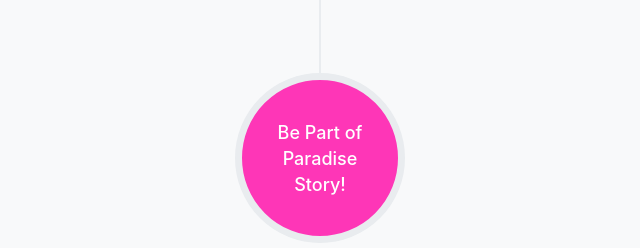
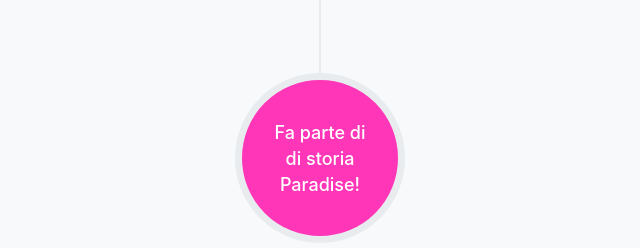
Before and after one commit to juhasztunde/paradise, a website with bundled scripts: page index.html in a window 1280 px wide. Shown: the part 3540-3788 px from the top of the page, 320-960 px from the left. Built offline with nearby package versions, Linux system fonts and the light colour scheme; a web font is replaced by a local one.

Commit message:
upading timeline

```diff
--- a/index.html
+++ b/index.html
@@ -143,9 +143,9 @@
                      </li>
                      <li class="timeline-inverted">
                         <div class="timeline-image">
-                           <h4>Be Part of
-                              <br>Paradise
-                              <br>Story!
+                           <h4>Fa parte di
+                              <br> di storia
+                              <br>Paradise!
                            </h4>
                         </div>
                      </li>
```
